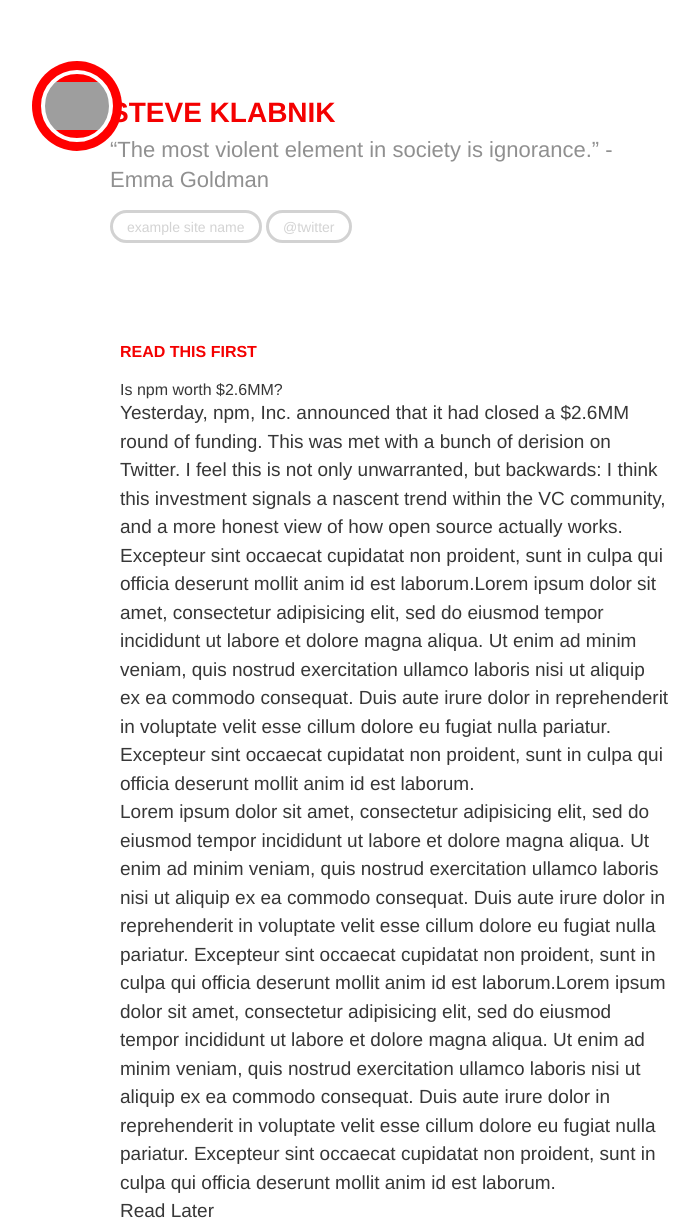
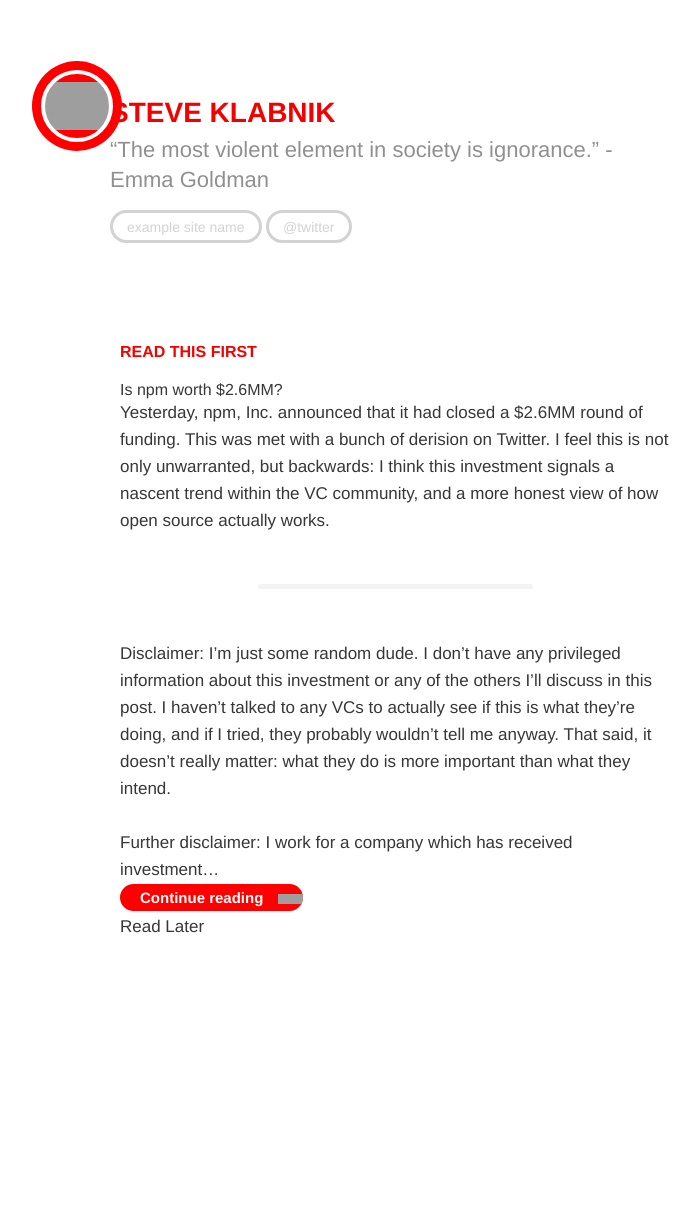
Before and after one commit to orlando/svbtle-jekyll, a Jekyll site: the page built from _posts/2013-12-07-my-new-shiny-post.markdown, in a window 1280 px wide. Shown: the whole page, without its empty margins (245-945 px from the left). Built offline with Jekyll 4.4.1, drawn with Linux system fonts in a browser that asks for light colours; Markdown is read by kramdown in place of the engine named in the settings; after the commit the page ends 940 px from its top, so only the background shows below that; grey boxes are pictures that could not be loaded.

Commit message:
Second approach index

```diff
--- a/_posts/2013-12-07-my-new-shiny-post.markdown
+++ b/_posts/2013-12-07-my-new-shiny-post.markdown
@@ -6,6 +6,14 @@ category: code
 customid: k1f1wf8ax3h7wb1x6vkit
 ---
 
-Yesterday, npm, Inc. announced that it had closed a $2.6MM round of funding. This was met with a bunch of derision on Twitter. I feel this is not only unwarranted, but backwards: I think this investment signals a nascent trend within the VC community, and a more honest view of how open source actually works. Excepteur sint occaecat cupidatat non proident, sunt in culpa qui officia deserunt mollit anim id est laborum.Lorem ipsum dolor sit amet, consectetur adipisicing elit, sed do eiusmod tempor incididunt ut labore et dolore magna aliqua. Ut enim ad minim veniam, quis nostrud exercitation ullamco laboris nisi ut aliquip ex ea commodo consequat. Duis aute irure dolor in reprehenderit in voluptate velit esse cillum dolore eu fugiat nulla pariatur. Excepteur sint occaecat cupidatat non proident, sunt in culpa qui officia deserunt mollit anim id est laborum.
+Yesterday, npm, Inc. announced that it had closed a $2.6MM round of funding. This was met with a bunch of derision on Twitter. I feel this is not only unwarranted, but backwards: I think this investment signals a nascent trend within the VC community, and a more honest view of how open source actually works.
 
-Lorem ipsum dolor sit amet, consectetur adipisicing elit, sed do eiusmod tempor incididunt ut labore et dolore magna aliqua. Ut enim ad minim veniam, quis nostrud exercitation ullamco laboris nisi ut aliquip ex ea commodo consequat. Duis aute irure dolor in reprehenderit in voluptate velit esse cillum dolore eu fugiat nulla pariatur. Excepteur sint occaecat cupidatat non proident, sunt in culpa qui officia deserunt mollit anim id est laborum.Lorem ipsum dolor sit amet, consectetur adipisicing elit, sed do eiusmod tempor incididunt ut labore et dolore magna aliqua. Ut enim ad minim veniam, quis nostrud exercitation ullamco laboris nisi ut aliquip ex ea commodo consequat. Duis aute irure dolor in reprehenderit in voluptate velit esse cillum dolore eu fugiat nulla pariatur. Excepteur sint occaecat cupidatat non proident, sunt in culpa qui officia deserunt mollit anim id est laborum.
+<hr>
+
+Disclaimer: I’m just some random dude. I don’t have any privileged information about this investment or any of the others I’ll discuss in this post. I haven’t talked to any VCs to actually see if this is what they’re doing, and if I tried, they probably wouldn’t tell me anyway. That said, it doesn’t really matter: what they do is more important than what they intend.
+
+<br>
+
+Further disclaimer: I work for a company which has received investment...
+
+<a class="read-more button" href="#">Continue reading</a>
--- a/assets/stylesheets/styles.css
+++ b/assets/stylesheets/styles.css
@@ -117,11 +117,28 @@ figure.avatar a {
 
 /* Posts  */
 
+.posts-container hr {
+  box-sizing: content-box;
+  margin-top: 50px;
+  margin-bottom: 50px;
+}
+
+hr {
+  border: solid #f4f3f3;
+  border-width: 5px 0 0;
+  clear: both;
+  margin: 0 auto;
+  width: 50%;
+  height: 1px;
+  border-radius: 5px;
+  max-width: 430px;
+  color: #f4f3f3;
+}
+
 .posts-container {
   display: block;
   position: relative;
   max-width: 550px;
-  /* top: 17rem; */
   margin: 100px auto 0;
 }
 
@@ -132,9 +149,13 @@ figure.avatar a {
   margin: 25px 0 20px;
 }
 
+#posts article {
+  margin-bottom: 100px;
+}
+
 .post .title {
-  line-height: 43px;
-  font-size: 38px;
+  line-height: 27px;
+  font-size: 32px;
   transition: color 0.3s ease;
   font-weight: bold;
   margin-bottom: 20px;
@@ -146,12 +167,47 @@ figure.avatar a {
 }
 
 .post p {
+  line-height: 27px;
+  font-size: 17px;
+}
+
+.post {
+  color: #373737;
+}
+
+article:nth-child(2) .title {
+  line-height: 43px;
+  font-size: 38px;
+  transition: color 0.3s ease;
+  font-weight: bold;
+  display: block;
+}
+
+article:nth-child(2) p {
   line-height: 28.5px;
   font-size: 19px;
 }
 
-.post {
-  color: #373737;
+a.read-more {
+  line-height: 27px;
+  font-size: 17px;
+  color: red;
+  font-weight: bold;
+}
+
+a.read-more.button{
+  line-height: 30px;
+  color: white;
+  font-size: 15px;
+  padding: 5px 40px 5px 20px;
+  background-color: red;
+  border-radius: 40px;
+  background-image: url(https://dtu1xr3i3b2a1.cloudfront.net/cargo/icons/arrow_right_padded-8dc031e52ae66d541aca2f2d44c6863c.png);
+  background-origin: padding-box;
+  background-position: 100% 10px;
+  background-repeat: no-repeat;
+  background-size: 25px 10px;
+  font-weight: bold;
 }
 
 /* Modifiers */
```
Also changed, not shown: _posts/2013-10-03-a-30-minute-introduction-to-rust.markdown (added, +16 -0 lines), _posts/2013-9-03-rust-is-surprisingly-expressive.markdown (added, +26 -0 lines).
